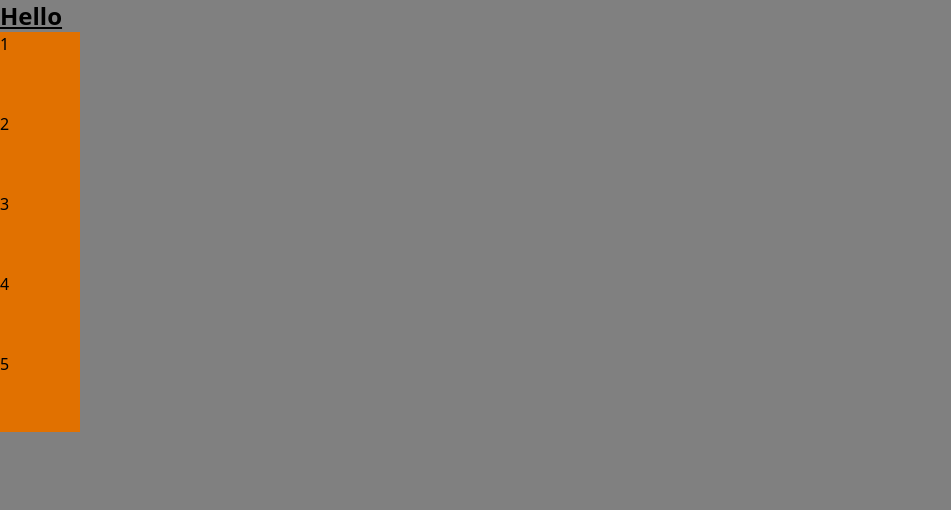
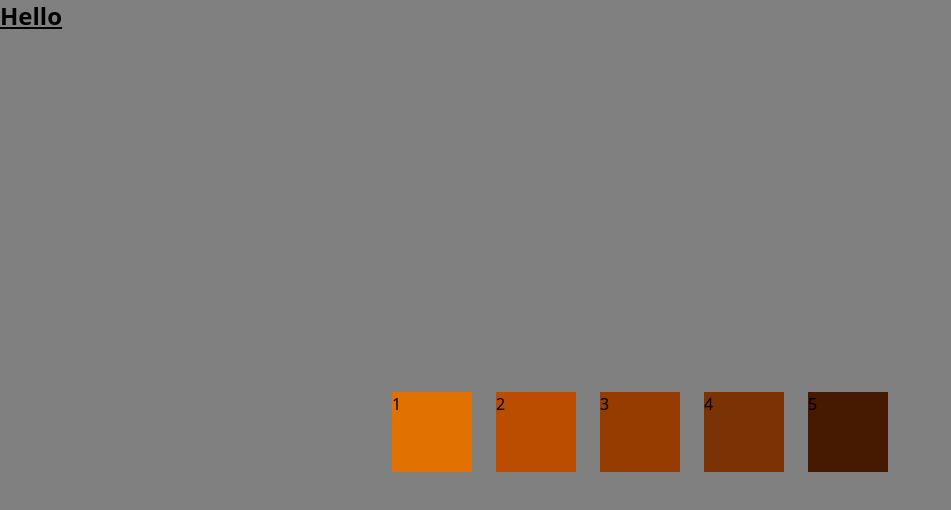
Before and after one commit to Eran2001/dp-react-course, a React (Vite) app: page / in a window 1280 px wide. Shown: the top 510 px of the page, without its empty margins (0-951 px from the left). Built offline with nearby package versions, Linux system fonts and the light colour scheme.

Commit message:
add some styles for main div

```diff
--- a/src/App.jsx
+++ b/src/App.jsx
@@ -2,12 +2,12 @@ function App() {
   return (
     <>
       <h1 className="text-2xl font-bold underline">Hello</h1>
-      <div className="main">
+      <div className="main h-screen flex justify-center items-center gap-6">
         <div className="w-20 h-20 bg-amber-600">1</div>
-        <div className="w-20 h-20 bg-amber-600">2</div>
-        <div className="w-20 h-20 bg-amber-600">3</div>
-        <div className="w-20 h-20 bg-amber-600">4</div>
-        <div className="w-20 h-20 bg-amber-600">5</div>
+        <div className="w-20 h-20 bg-amber-700">2</div>
+        <div className="w-20 h-20 bg-amber-800">3</div>
+        <div className="w-20 h-20 bg-amber-900">4</div>
+        <div className="w-20 h-20 bg-amber-950">5</div>
       </div>
     </>
   );
```
